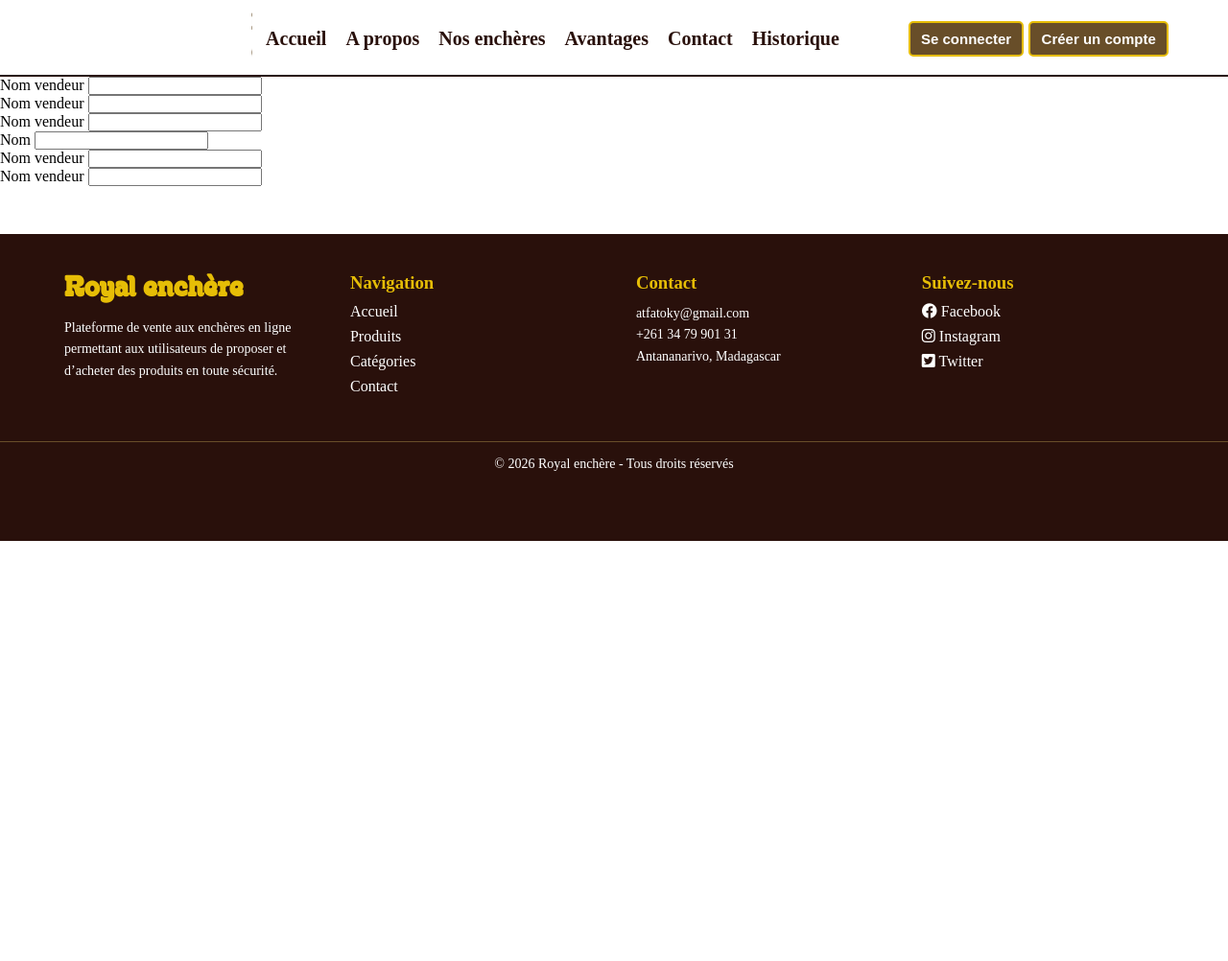
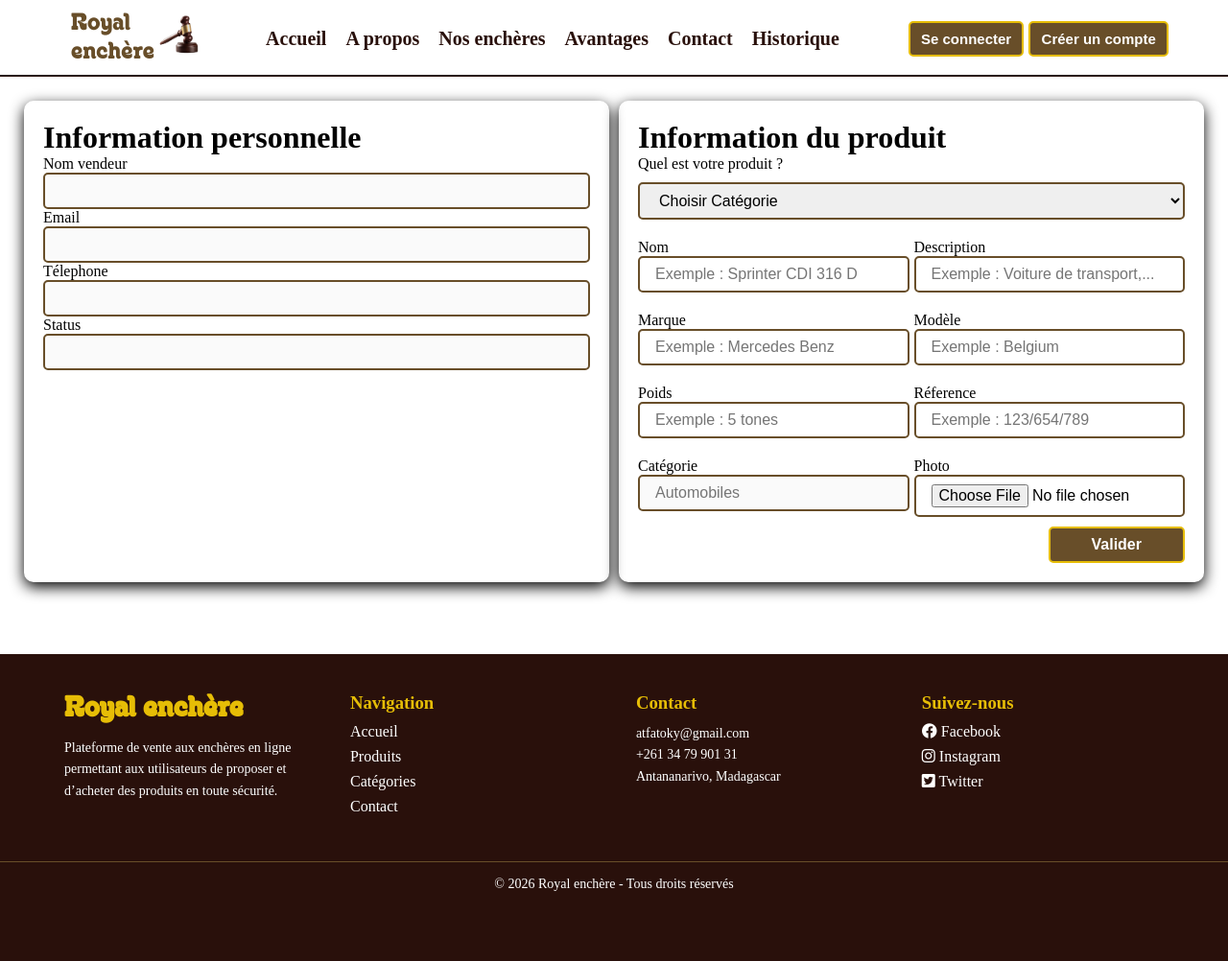
Before and after one commit to AudricDev/VenteEnchere, a Django app: page /VE/pageCreerEnchere/ in a window 1280 px wide. Shown: the whole page at 96% size. Before the commit the page ends 564 px from the top, so only its background shows below. Run offline with Django 5.2, Linux system fonts and the light colour scheme; data comes from the database, SQL or seed files in the repository; both versions use the stored data as it was after the commit; parts of the project's set-up code (start-up, migrations or seed data) failed here and were passed over.

Commit message:
create demande d'ajout du produit pour l'enchere

```diff
--- a/src/VEnchere/models.py
+++ b/src/VEnchere/models.py
@@ -44,7 +44,6 @@ class Produit(models.Model):
     poids = models.DecimalField(max_digits=8,decimal_places=2)
     date_creation = models.DateTimeField()
     reference = models.CharField(max_length=50)
-
     categorie = models.OneToOneField(
         Categorie,
         on_delete=models.CASCADE
@@ -57,6 +56,14 @@ class Produit(models.Model):
 
     def __str__(self):
         return self.nom
+# photo du produit
+class produit_photo(models.Model):
+    name = models.CharField(max_length=50)
+    image = models.ImageField(upload_to='photoProduits/',blank=True)
+
+    produit = models.ForeignKey(Produit, on_delete=models.CASCADE,related_name='photos')
+    def __str__(self):
+        return self.name
 
 
 # modele enchère
--- a/src/VEnchere/urls.py
+++ b/src/VEnchere/urls.py
@@ -1,7 +1,7 @@
 from django.urls import path
 from . import views
 urlpatterns = [
-    path('home/',views.index,name='index'),
+    path('/',views.index,name='index'),
     path('connexion/',views.connexion,name='connexion'),
     path('deconnexion/',views.deconnexion,name='deconnexion'),
     path('inscription/',views.inscription,name='inscription'),
--- a/src/VEnchere/views.py
+++ b/src/VEnchere/views.py
@@ -3,7 +3,7 @@ from django.http import HttpResponse
 from django.contrib.auth.models import User
 from django.contrib.auth import login,logout,authenticate
 from django.contrib.auth.decorators import login_required
-
+from .models import *
 # Create your views here.
 #@login_required
 def index(request):
@@ -57,4 +57,9 @@ def detail_enchere(request):
 
 # création d'enchere
 def pageCreerEnchere(request):
-    return render(request,'pages/creerEnchere.html')
+    cat = Categorie.objects.all()
+    profil = ProfilUtilisateur.objects.all()
+    return render(request,'pages/creerEnchere.html', {
+        "categories":cat,
+        "profils":profil
+        })
--- a/src/static/css/style.css
+++ b/src/static/css/style.css
@@ -55,6 +55,12 @@ nav{
     padding: 0 0 0 67px;
     cursor: pointer;
 
+}
+.logo span:hover{
+    perspective: 20px;
+    /* transform: rotateX(180deg); */
+    transform: scaleY(-1);
+    transition: 3s;
 }
 
 /* ANIMATION MARTEAU */
@@ -1045,3 +1051,81 @@ RESPONSIVE
     transition: .5s;
     background: var(--secondary--);
 }
+/* ajout prosuit pour création enchere */
+.container_produit{
+    padding: 20px;
+}
+.information_perso,.information_produit{
+
+    margin: 5px;
+    border-radius: 10px;
+    padding: 20px;
+    box-shadow: 0 5px 15px var(--black--);
+}
+.information_perso div div,.information_produit .form_boite{
+    display: flex;
+    margin-top: 10px;
+    gap:5px ;
+    width: 100%;
+}
+.information_perso div div,.information_produit .form_boite div{
+    margin-top: 10px;
+    gap:5px ;
+    width: 100%;
+}
+.information_perso input,.information_produit input,.information_produit select{
+    width: 100%;
+    padding: .5rem 1rem;
+    font-size: 16px;
+    border: 2px solid var(--secondary--);
+    border-radius: 5px;
+    outline: none;
+}
+.container_produit form{
+    display: grid;
+    grid-template-columns:2fr 2fr;
+}
+
+.form-btn{
+    display: flex;
+    justify-content: end;
+}
+.form-btn input{
+    margin-top:10px ;
+    width: 25%;
+    color: var(--white--);
+    background: var(--secondary--);
+    font-weight: bold;
+    border: 2px solid var(--dore--);
+}
+.form-btn input:hover,.btn_item a button:hover,.btn_item span:hover{
+    box-shadow: 0 5px 10px var(--black--);
+    transform: translateY(-2px);
+    transition: .5s;
+    cursor: pointer;
+}
+
+.btn_item span{
+    width: 50px;
+    height: 50px;
+    display: flex;
+    justify-content: center;
+    align-items: center;
+    font-size: 25px;
+    font-weight: bolder;
+    color: var(--dore--);
+    background: var(--secondary--);
+    border-radius: 50%;
+    border: 2px solid var(--dore--);
+}
+.btn_item img{
+    width: 50px;
+    height: 50px;
+    border-radius: 50%;
+}
+.btn_item div{
+    width: 50px;
+    height: 50px;
+    border-radius: 50%;
+    padding: 2px;
+}
--- a/src/templates/components/header.html
+++ b/src/templates/components/header.html
@@ -4,7 +4,7 @@
         <div class="navigation">
 
             <div class="logo">
-                <marquee behavior="" direction="left">
+                <!-- <marquee behavior="" direction="left"> -->
                 <div class="conte" style="display:flex;">
                     <span> Royal <br>enchère </span>
                     <div class="imgLogo">
@@ -14,12 +14,12 @@
                         style="width: 50px;height:50px;">
                     </div>
                 </div>
-            </marquee>
+            <!-- </marquee> -->
             </div>
             <div class="nav_item">
                 <ul>
                     <li class="nav_link">
-                        <a href="" class="link">Accueil</a>
+                        <a href="{% url 'index' %}#titre" class="link">Accueil</a>
                     </li>
                     <li class="nav_link">
                         <a href="#apropos" class="link">A propos</a>
@@ -40,7 +40,16 @@
             </div>
             <div class="btn_item">
                 {% if request.user.is_authenticated %}
-                <span>{{ request.user }}</span>
+                    {% if request.user.profilutilisateur.avatar.url %}
+                    <div>
+                        <img src="{{request.user.profilutilisateur.avatar.url}}" alt="">
+                    </div>
+                    <div>
+                        <img src="../../media/utilisateurs/aigle.webp" alt="">
+                    </div>
+                    {% else %}
+                    <span> {{ request.user.first_name|first }} </span>
+                {% endif %}
                 <a href="{% url 'deconnexion' %}" class="btn_link">
                     <button>Deconnecter</button>
                 </a>
--- a/src/templates/index.html
+++ b/src/templates/index.html
@@ -2,7 +2,7 @@
 {% block content %}
 {% load static %}
 <main>
-    <section class="titre">
+    <section class="titre" id="titre">
         <div class="fond">
                 <img src="{% static 'images/marteau-enchère3mdf.png' %}" alt="" class="imgFond">
         </div>
--- a/src/templates/pages/creerEnchere.html
+++ b/src/templates/pages/creerEnchere.html
@@ -1,37 +1,95 @@
 {% extends "layouts/base.html" %}
 {% include "components/header.html" %}
 {% block content %}
-<div class="container">
+<div class="container_produit">
     <form action="" method="post">
         <div class="information_perso">
+            <h1>Information personnelle</h1>
             <div>
-                <label for="nom">Nom vendeur</label>
-                <input type="text" value="{{ request.user.email}}">
+                <label for="nom">Nom vendeur</label><br>
+                <input type="text" value="{{ request.user.first_name}}" disabled>
             </div>
             <div>
-                <label for="nom">Nom vendeur</label>
-                <input type="text" value="{{ request.user.email}}">
+                <label for="nom">Email</label><br>
+                <input type="text" value="{{ request.user.email}}" disabled>
             </div>
             <div>
-                <label for="nom">Nom vendeur</label>
-                <input type="text" value="{{ request.user.email}}">
+                <label for="nom">Télephone</label><br>
+                <input type="text" value="{{ request.user.profilutilisateur.phone_number}}" disabled>
+            </div>
+            <div>
+                <label for="nom">Status</label><br>
+                <input type="text" value="{{ request.user.profilutilisateur.role}}" disabled>
             </div>
         </div>
         <div class="information_produit">
-            <div>
-                <label for="nom">Nom </label>
-                <input type="text" value="{{ request.user.email}}">
+            <h1>Information du produit</h1>
+            <p>Quel est votre produit ?</p>
+            <div class="form_boite">
+                    <select class="categorie" name="" id="" selected>
+                        <option value="">Choisir Catégorie</option>
+                        {% for categorie in categories %}
+                        <option  value="{{categorie.nom}}">{{categorie.nom}}</option>
+                        {% endfor %}
+                    </select>
             </div>
-            <div>
-                <label for="nom">Nom vendeur</label>
-                <input type="text" value="{{ request.user.email}}">
-            </div>
-            <div>
-                <label for="nom">Nom vendeur</label>
-                <input type="text" value="{{ request.user.email}}">
+            <div class="automobile">
+                <div class="form_boite">
+                    <div>
+                        <label for="nom">Nom </label><br>
+                        <input type="text" placeholder="Exemple : Sprinter CDI 316 D">
+                    </div>
+                    <div>
+                        <label for="nom">Description</label><br>
+                        <input type="text" placeholder="Exemple : Voiture de transport,...">
+                    </div>
+                </div>
+                <div class="form_boite">
+                    <div>
+                        <label for="nom">Marque</label><br>
+                        <input type="text" placeholder="Exemple : Mercedes Benz">
+                    </div>
+                    <div>
+                        <label for="nom">Modèle</label><br>
+                        <input type="text" placeholder="Exemple : Belgium">
+                    </div>
+                </div>
+                <div class="form_boite">
+                    <div>
+                        <label for="nom">Poids</label><br>
+                        <input type="text" placeholder="Exemple : 5 tones">
+                    </div>
+                    <div>
+                        <label for="nom">Réference</label><br>
+                        <input type="text" placeholder="Exemple : 123/654/789">
+                    </div>
+                </div>
+                <div class="form_boite">
+                    <div>
+                        <label for="nom">Catégorie</label><br>
+                        <input type="text" class="categorie2" placeholder="Automobiles" disabled>
+                    </div>
+                    <div>
+                        <label for="nom">Photo</label><br>
+                        <input type="file">
+                    </div>
+                </div>
+
+                <div class="form-btn">
+                    <input type="submit" value="Valider">
+                </div>
             </div>
         </div>
     </form>
 </div>
+<script>
+    const categorie2 = document.querySelector(".categorie2")
+    const categorie1 = document.querySelector(".categorie")
+
+    addEventListener("click", function(){
+        categorie2.value = categorie1.value
+
+    })
+</script>
 {% endblock  %}
 {% include "components/footer.html" %}
```
Also changed, not shown: src/VEnchere/migrations/0006_produit_photo.py (added), src/VEnchere/migrations/0007_remove_produit_photo_produit_photo.py (added), src/db.sqlite3, src/media/utilisateurs/aigle_I6o9duL.webp (added).
